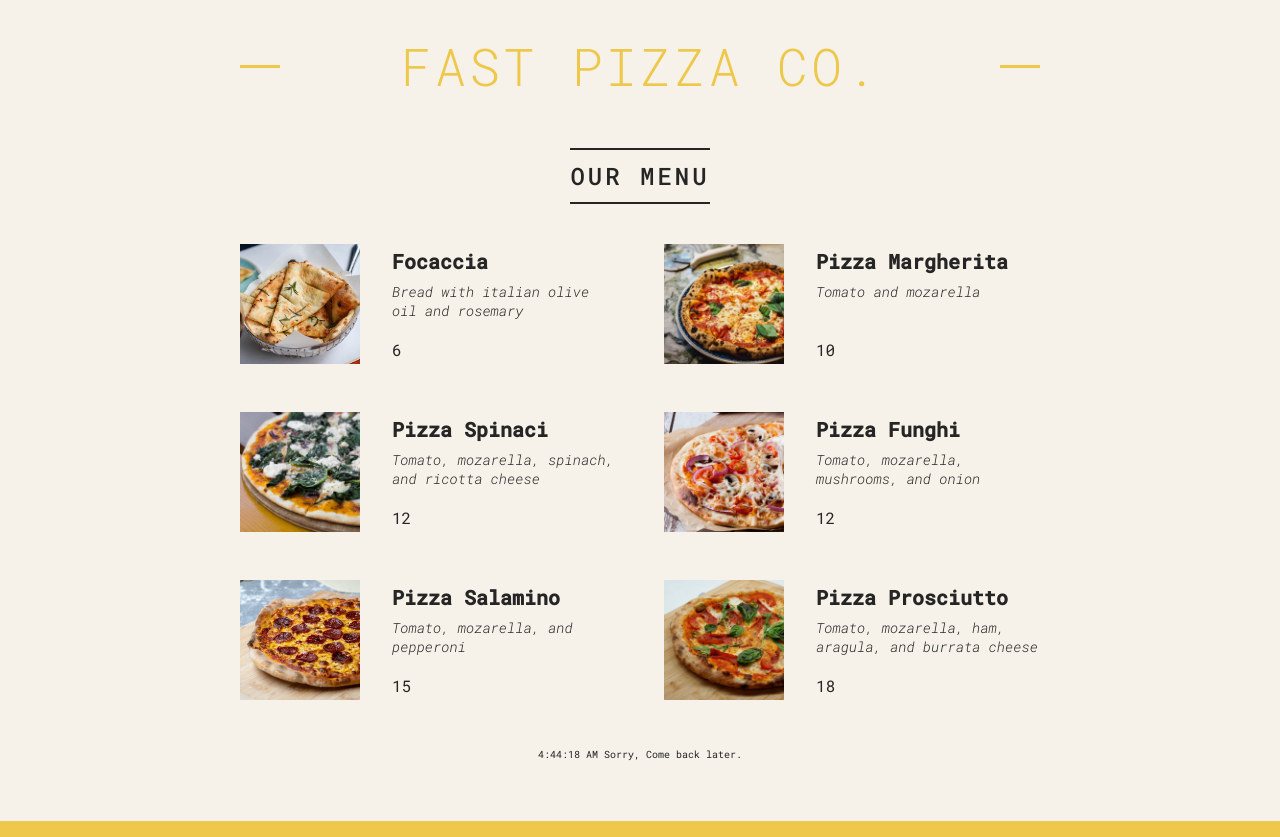
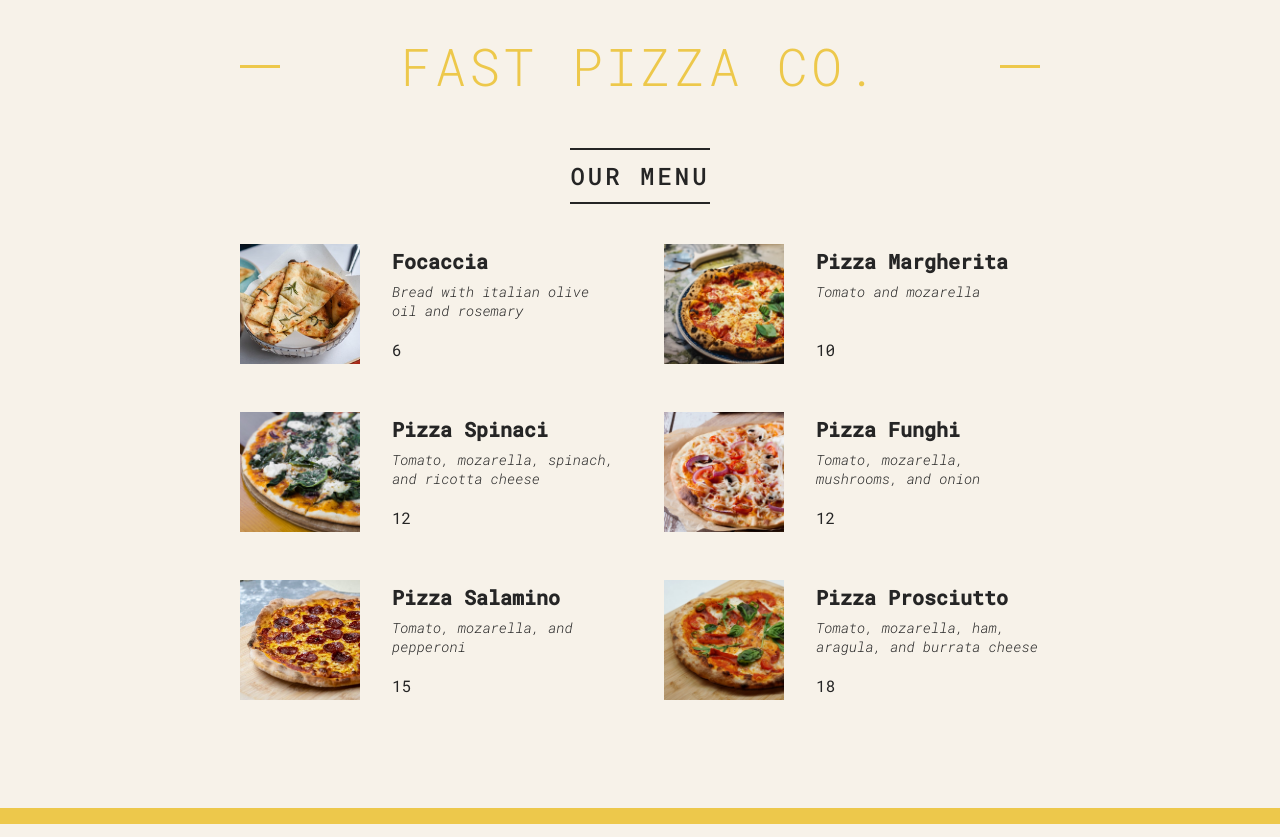
Before and after one commit to mdrakibur179/pizza-shop, a React (Vite) app: page / in a window 1280 px wide. Built offline with nearby package versions, Linux system fonts and the light colour scheme.

Commit message:
v-47 added conditional rendering with ternary operators

```diff
--- a/src/main.jsx
+++ b/src/main.jsx
@@ -68,20 +68,19 @@ function Header() {
 }
 
 function Menu() {
+  const pizzas = pizzaData;
+  const numPizzas = pizzas.length;
+
   return (
     <main className="menu">
       <h2>Our Menu</h2>
-      <ul className="pizzas">
-        {pizzaData.map((pizza) => (
-          <Pizza key={pizza.name} pizzaObj={pizza} />
-        ))}
-      </ul>
-      {/* <Pizza
-        photoName="pizzas/prosciutto.jpg"
-        name="Pizza Prosciutto"
-        ingredients="Tomato, mozarella, ham, aragula, and burrata cheese"
-        price={18}
-      /> */}
+      {numPizzas > 0 && (
+        <ul className="pizzas">
+          {pizzaData.map((pizza) => (
+            <Pizza key={pizza.name} pizzaObj={pizza} />
+          ))}
+        </ul>
+      )}
     </main>
   );
 }
@@ -107,9 +106,15 @@ function Footer() {
   const isOpened = hour >= openHour && hour <= closeHour;
 
   return (
-    <footer>
-      {getTime}
-      {isOpened ? " Currently We are opened" : " Sorry, Come back later."}
+    <footer className="footer">
+      {isOpened && (
+        <div className="order">
+          <p>
+            We are Opened Untill {closeHour}:00. Come visit us or order online.
+          </p>
+          <button className="btn">Order Now</button>
+        </div>
+      )}
     </footer>
   );
 }
```
